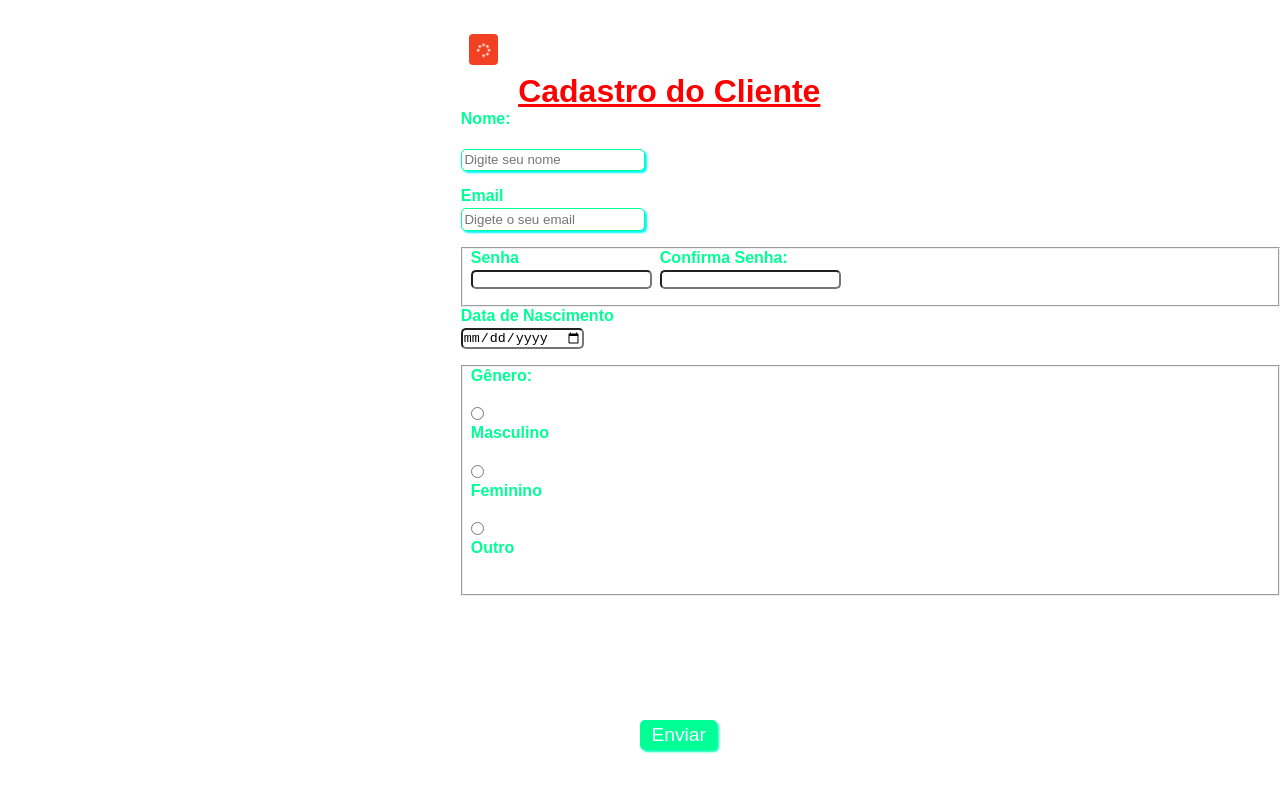
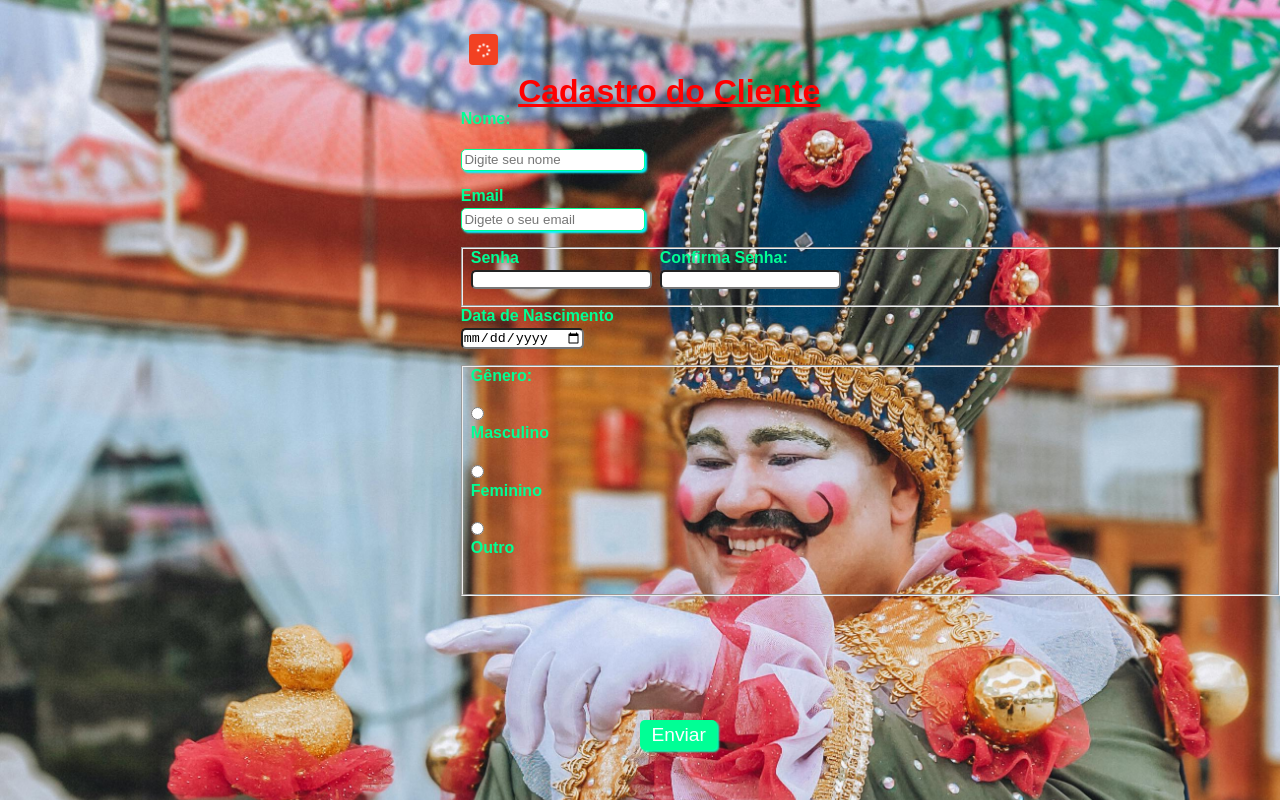
Before and after one commit to Darumak13/1-_Site_Criado, a plain HTML site: page login.htm in a window 1280 px wide. Drawn offline with Linux system fonts and the light colour scheme; the site is published under a folder, as on GitHub Pages, so addresses that start at the root find nothing.

Commit message:
Att Final site

```diff
--- a/login_style.css
+++ b/login_style.css
@@ -10,7 +10,7 @@
 }
 
 body{
-    background-image:url(/Imagens/Login_screen.jpg);
+    background-image:url(Imagens/Login_screen.jpg);
     background-repeat: no-repeat;
     background-size: cover;
     background-position: right center top;
--- a/sobre_style.css
+++ b/sobre_style.css
@@ -1,5 +1,5 @@
 body{
-    background-image:url(/Imagens/Carro_alegorico.jpg);
+    background-image:url(Imagens/Carro_alegorico.jpg);
     background-repeat: no-repeat;
     background-size: cover;
     background-position: center center;
```
